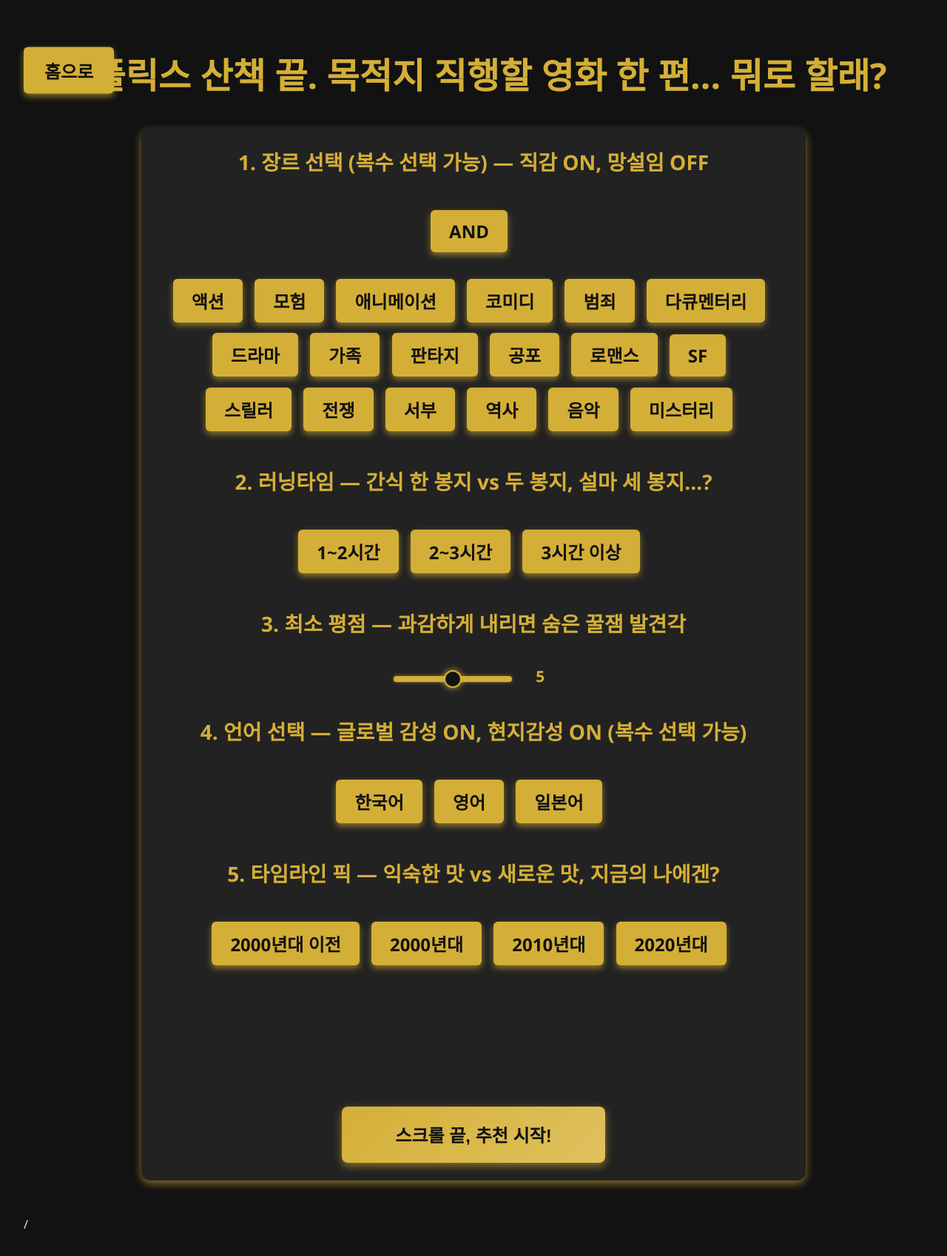
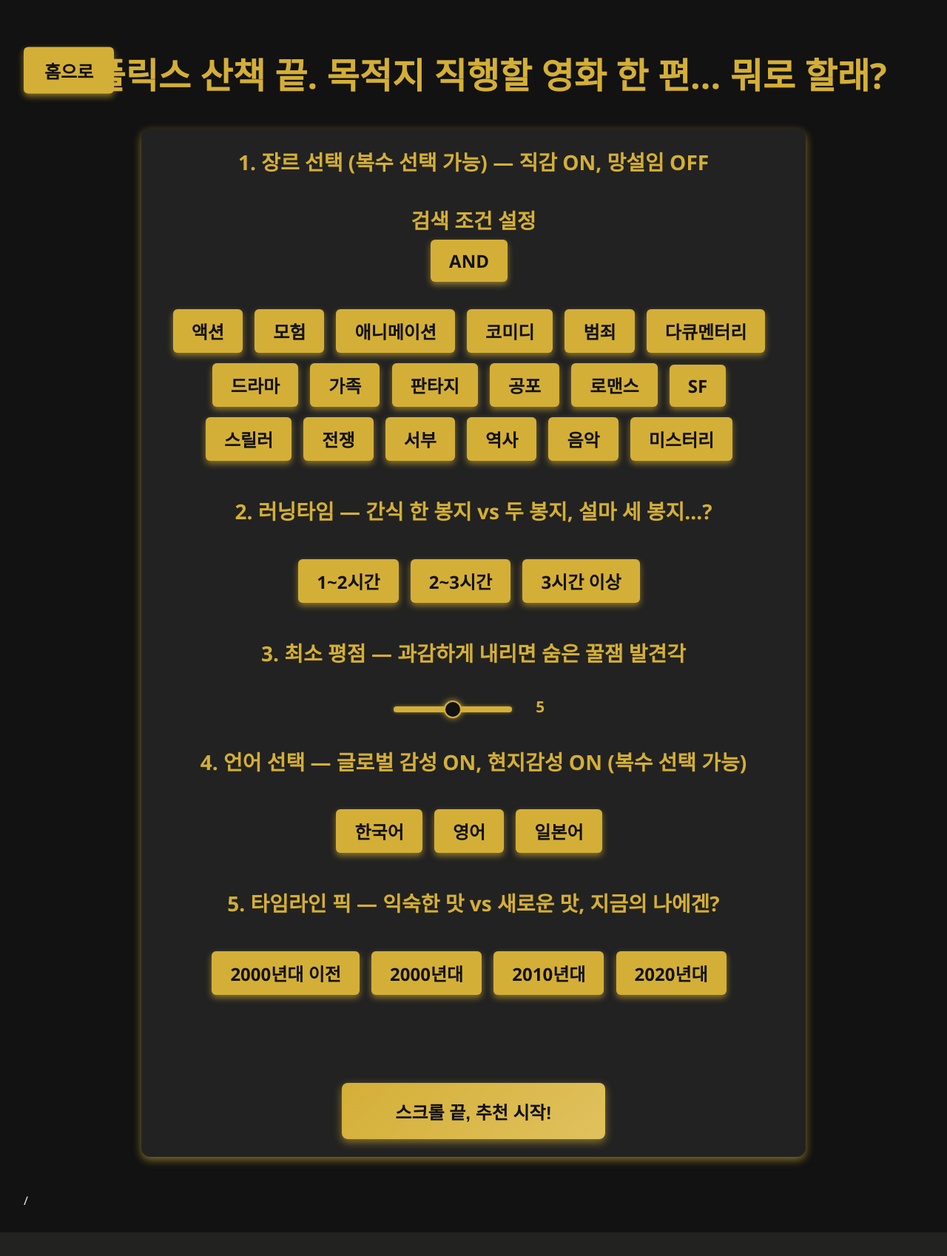
Before and after one commit to yhs1202/Python_My_Cinema, a Flask app: page /recommend_mv_survey in a window 1280 px wide. Shown: the whole page at 74% size. After the commit the page ends 1666 px from the top, so only its background shows below. Run offline with Flask 3, Linux system fonts and the light colour scheme.

Commit message:
검색조건설정버튼수정

```diff
--- a/templates/recommend_mv_survey.html
+++ b/templates/recommend_mv_survey.html
@@ -205,7 +205,7 @@
       padding: 0.85em 3em;
       font-size: 1.5em;
       font-weight: bold;
-      margin: 7em auto 0 auto;
+      margin: 4em auto 0 auto;
       cursor: pointer;
       box-shadow: 0 4px 12px var(--gold-shadow);
       transition: background 0.3s ease, box-shadow 0.3s ease, transform .05s ease;
@@ -271,9 +271,9 @@
     <!-- 1단계: 장르 선택 (중복 선택 가능) -->
     <fieldset>
       <legend>1. 장르 선택 (복수 선택 가능) — 직감 ON, 망설임 OFF</legend>
+      <legend>검색 조건 설정<br>
       <input type="checkbox" id="genre_or" name="genre_or" style="display: none;">
-      <label for="genre_or" id="genre_or_label" class="checkbox-custom" style="cursor: pointer;">OR</label>
-      <br></br>
+      <label for="genre_or" id="genre_or_label" class="checkbox-custom" style="cursor: pointer;">OR</label></legend>
 
       <input type="checkbox" id="genre28" name="genres" value="28">
       <label for="genre28" class="checkbox-custom">액션</label>
```
